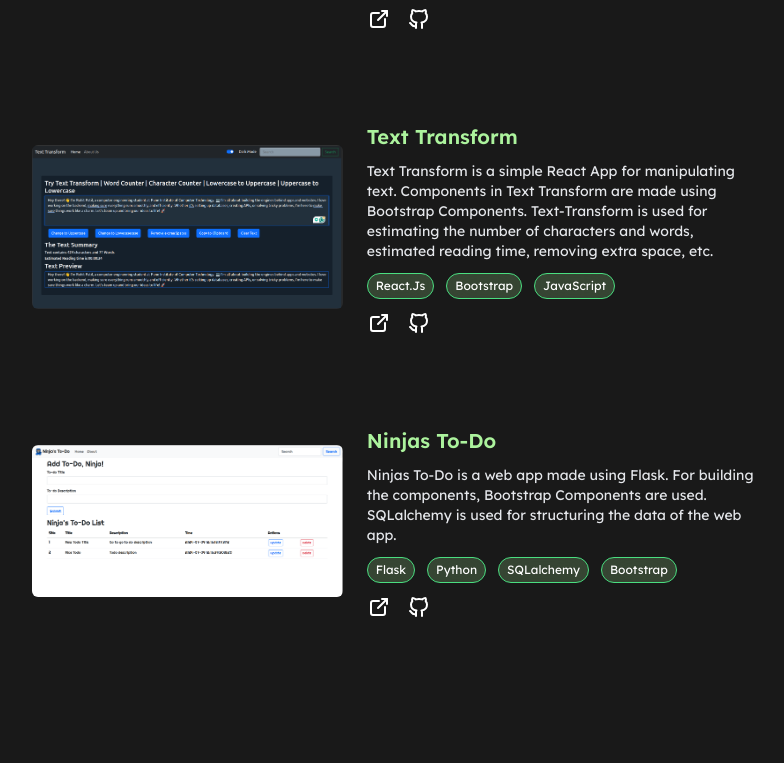
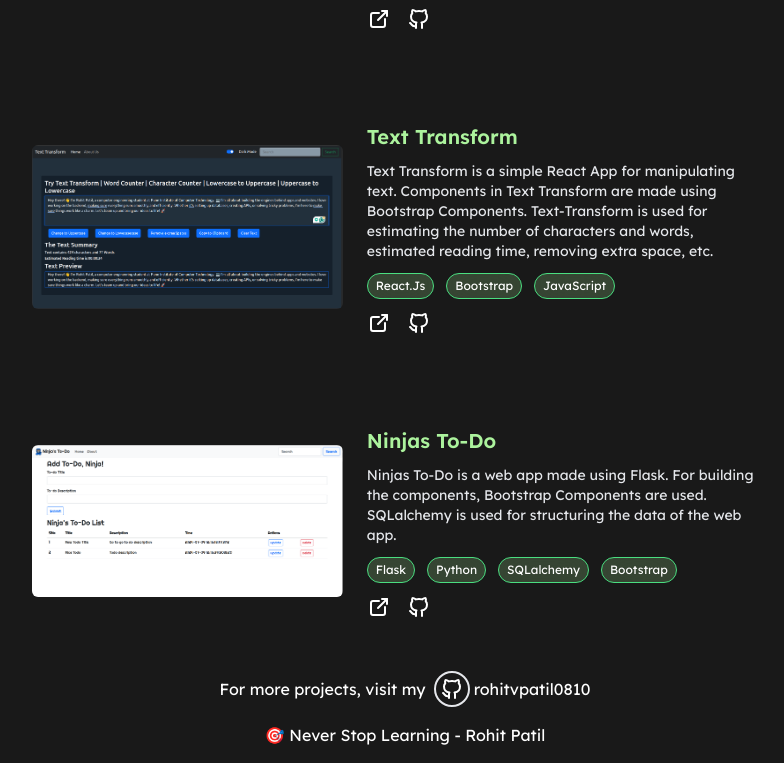
Before and after one commit to rohitvpatil0810/rohit-portfolio-next, a Next.js app: page /projects in a window 1280 px wide. Shown: the part 2907-3670 px from the top of the page, without its empty margins (235-1019 px from the left). Before the commit the page ends 3578 px from the top, so only its background shows below. Built offline with nearby package versions, Linux system fonts and the light colour scheme.

Commit message:
feat: add footer on projects page

```diff
--- a/src/app/projects/page.tsx
+++ b/src/app/projects/page.tsx
@@ -1,14 +1,28 @@
+import Footer from "@/components/sections/footer";
 import Projects from "@/components/sections/projects/projects";
+import SocialIcon from "@/components/ui/social-icon";
 import { projectPageMetaData } from "@/lib/meta-data";
+import { SocialLink, socialLinks } from "@/lib/social-links";
 
 type Props = {};
 
 export const metadata = projectPageMetaData;
 
 function ProjectsPage({}: Props) {
+  const github: SocialLink = socialLinks[0];
+
   return (
     <>
       <Projects />
+      <div className="flex justify-center items-center">
+        <span className="mr-2">For more projects, visit my</span>
+        <SocialIcon
+          icon={github.icon}
+          sociallink={github.sociallink}
+          username={github.username}
+        />
+      </div>
+      <Footer />
     </>
   );
 }
```
